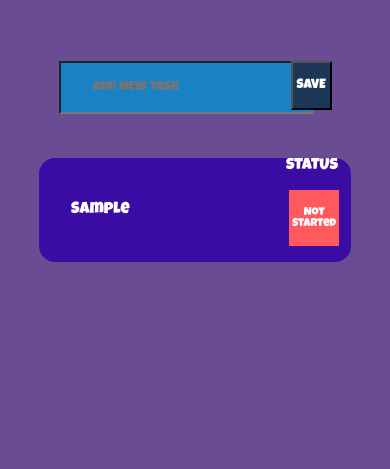
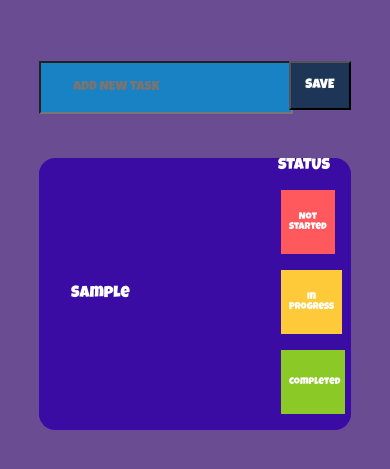
Before and after one commit to sathish0305/Todo-list, a plain HTML site: page index.html in a window 390 px wide. Both pictures are taken after typing "Sample" into the empty fields and a click on the button "SAVE". Shown: the part 91-560 px from the top of the page. Drawn offline with Linux system fonts and the light colour scheme.

Commit message:
added some responsiveness

```diff
--- a/script.js
+++ b/script.js
@@ -3,6 +3,9 @@ let savebtn = document.getElementById('savebtn')
 let section = document.querySelector('section')
 
 let saveaction = () => {
+    if (inputbox.value === ''){
+        alert('Task must not be Empty')
+    }else{
         let newTask = inputbox.value
         let taskdesc = document.createElement('div')
         taskdesc.classList.add('taskdesc')
@@ -38,18 +41,28 @@ let saveaction = () => {
 
         not_started.addEventListener('click',()=>{
             taskdesc.style.background = '#FF595E'
+            not_started.style.border = '1px solid black'
+            in_progress.style.border = 'none'
+            completed.style.border = 'none'
         })
 
         in_progress.addEventListener('click',()=>{
             taskdesc.style.background = '#FFCA3A'
+            in_progress.style.border = '1px solid black'
+            not_started.style.border = 'none'
+            completed.style.border = 'none'
         })
 
         completed.addEventListener('click',()=>{
             taskdesc.style.background = '#8AC926'
+            completed.style.border = '1px solid black'
+            not_started.style.border = 'none'
+            in_progress.style.border = 'none'
+
         })
 
         section.style.overflowY = 'scroll';
-
         inputbox.value = ''
     }
+}
 savebtn.addEventListener('click', saveaction)
--- a/style.css
+++ b/style.css
@@ -27,14 +27,14 @@ h4{
 
 .input-box{
     margin-top: 4rem;
-    height: 3.063rem;
-    width: 70%;
+    width: 80%;
     display: flex;
     justify-content: space-between;
+    flex-wrap: wrap;
 }
 
 .text-box{
-    width: 80%;
+    width: 70%;
     height: 3.063rem;
 }
 
@@ -47,8 +47,8 @@ h4{
 }
 
 .save-button{
-    width: 15%;
-    height: 3.063rem;
+    width: 20%;
+    margin-left: 1rem;
 }
 
 .save-innerbtn{
@@ -80,7 +80,7 @@ section{
 
 .statusContainer{
     width: 25%;
-    height: 100%;
+    padding-right: 0.5rem;
 }
 
 .statusTextContainer{
@@ -89,18 +89,19 @@ section{
 
 .statusBoxes{
     display: flex;
+    flex-wrap: wrap;
     margin: 1rem;
     gap: 1rem;
 }
 
 .statusBoxes div{
-    width: 3.813rem;
-    height: 3.124rem;
-    font-size: 0.7rem;
+    width: 3rem;
+    height: 3rem;
+    font-size: 0.6rem;
     display: flex;
     align-items: center;
     text-align: center;
-    padding: 0.2rem;
+    padding: 0.5rem;
     cursor: pointer;
 }
 
```
Lines whose indentation alone changed are shown as unchanged.
